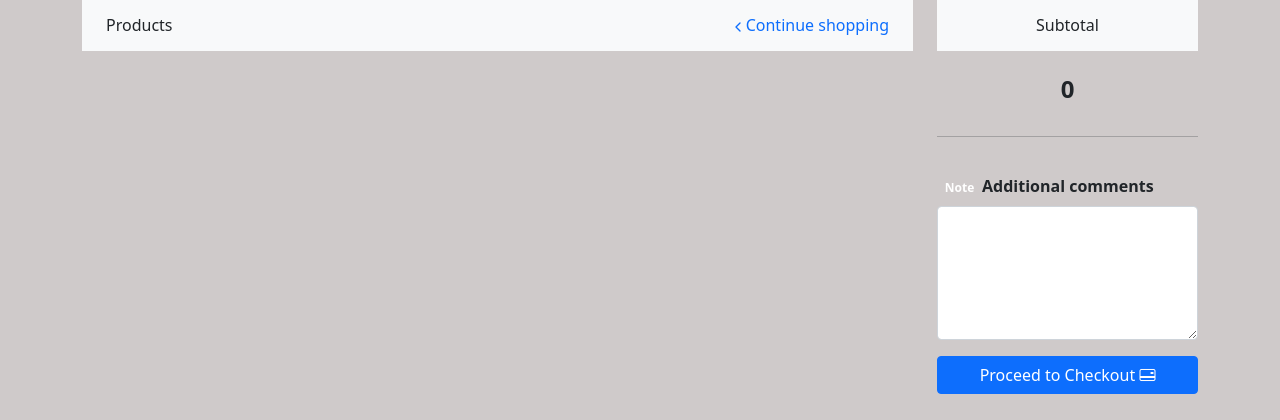
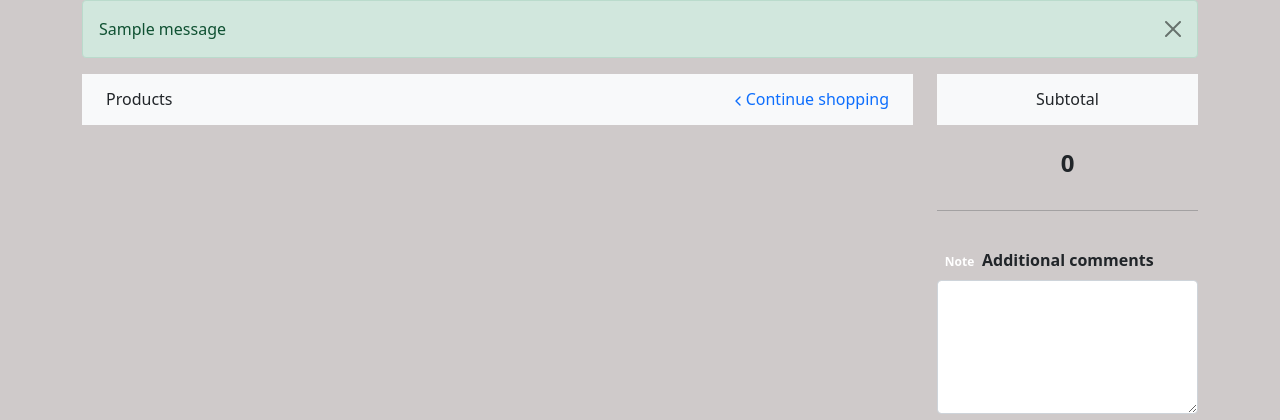
Before and after one commit to AntociM/El-mania, a Django app: page /shopping_cart/ in a window 1280 px wide. Shown: the part 149-569 px from the top of the page. Run offline with Django 3.2, Linux system fonts and the light colour scheme; tables that the repository leaves empty hold one stand-in row (values such as "Sample post"); one stand-in notice (Sample message) is shown.

Commit message:
Block user form changing the quatity to 0. #24

```diff
--- a/el_mania/settings.py
+++ b/el_mania/settings.py
@@ -12,6 +12,7 @@ https://docs.djangoproject.com/en/3.2/ref/settings/
 import os
 import environ
 from pathlib import Path
+from django.contrib.messages import constants as messages
 
 # Build paths inside the project like this: BASE_DIR / 'subdir'.
 BASE_DIR = Path(__file__).resolve().parent.parent
@@ -172,3 +173,7 @@ CLOUDINARY_STORAGE = {
 # https://docs.djangoproject.com/en/3.2/ref/settings/#default-auto-field
 
 DEFAULT_AUTO_FIELD = 'django.db.models.BigAutoField'
+
+MESSAGE_TAGS = {
+    messages.ERROR: 'danger',
+}
--- a/shopping_cart/templates/shopping_cart/shopping_cart.html
+++ b/shopping_cart/templates/shopping_cart/shopping_cart.html
@@ -1,9 +1,25 @@
 {% extends "base.html" %}
 {% load static %}
 
+
+
 {% block content %}
 
+
+
+
 <div class="container pb-5 mt-n2 mt-md-n3">
+    <!-- Display Messages -->
+    {% if messages %}
+      {% for message in messages %}
+
+      <div class="alert alert-{{message.tags}} alert-dismissible fade show" role="alert">
+        {{ message }}
+        <button type="button" class="btn-close" data-bs-dismiss="alert" aria-label="Close"></button>
+      </div>
+      {% endfor %}
+    {% endif %}
+
     <div class="row">
         <div class="col-xl-9 col-md-8">
             <h2 class="h6 d-flex flex-wrap justify-content-between align-items-center px-4 py-3 bg-light">
--- a/shopping_cart/views.py
+++ b/shopping_cart/views.py
@@ -1,5 +1,6 @@
 from django.shortcuts import render, redirect, get_object_or_404
 from django.core.exceptions import ObjectDoesNotExist
+from django.contrib import messages
 from store.models import Item
 from .models import CartItem
 from datetime import datetime
@@ -56,8 +57,12 @@ def adjust_quantity(request, cart_item_id):
     redirect_url = request.POST.get('redirect_url')
 
     quantity = request.POST.get(f'quantity_{cart_item_id}')
-    cart_item.quantity = quantity
-    cart_item.save()
+
+    if int(quantity) > 0 :
+        cart_item.quantity = quantity
+        cart_item.save()
+    else:
+        messages.error(request, 'Quantity could not be 0. To remove the product from cart press delete.')
 
     return redirect(redirect_url)
 
```
